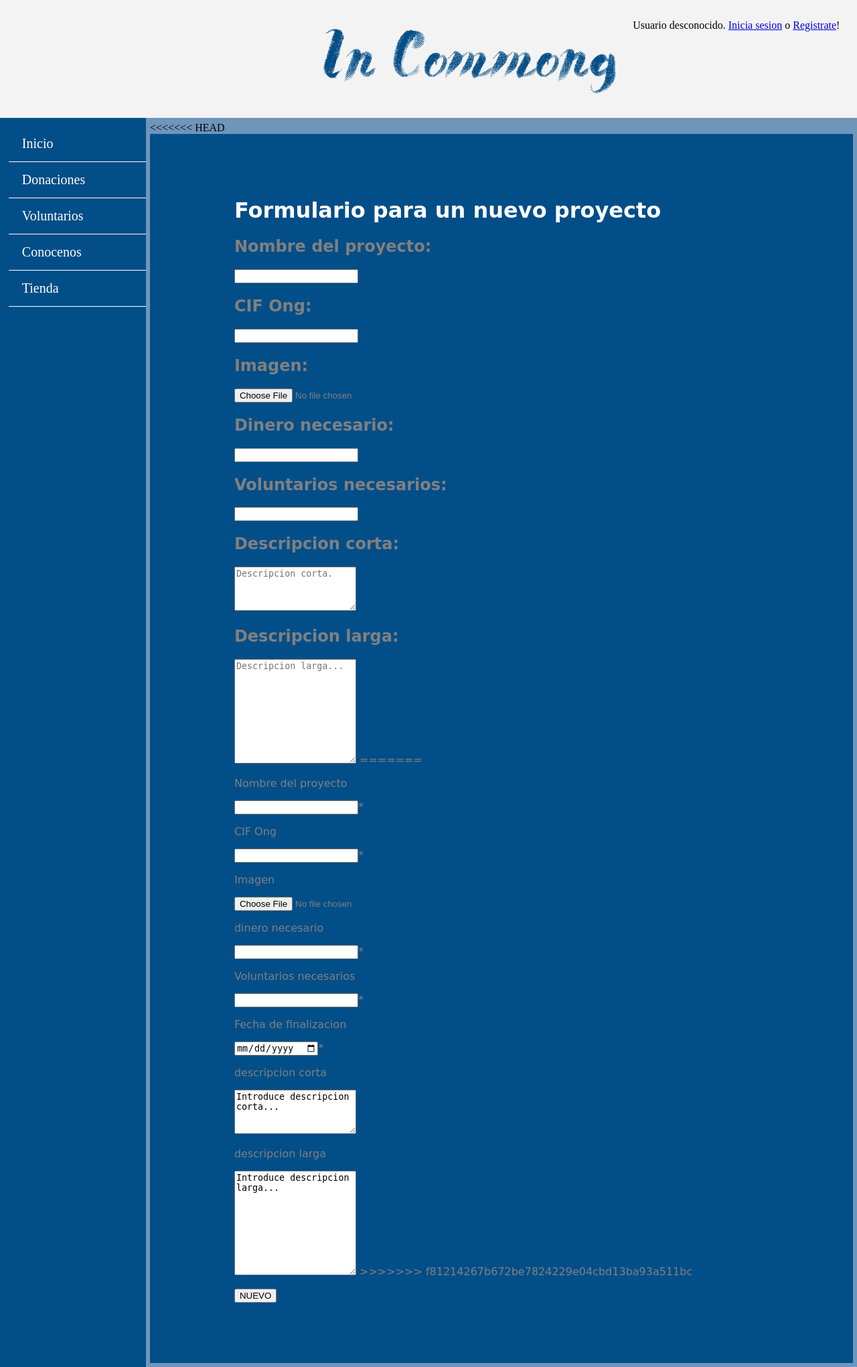
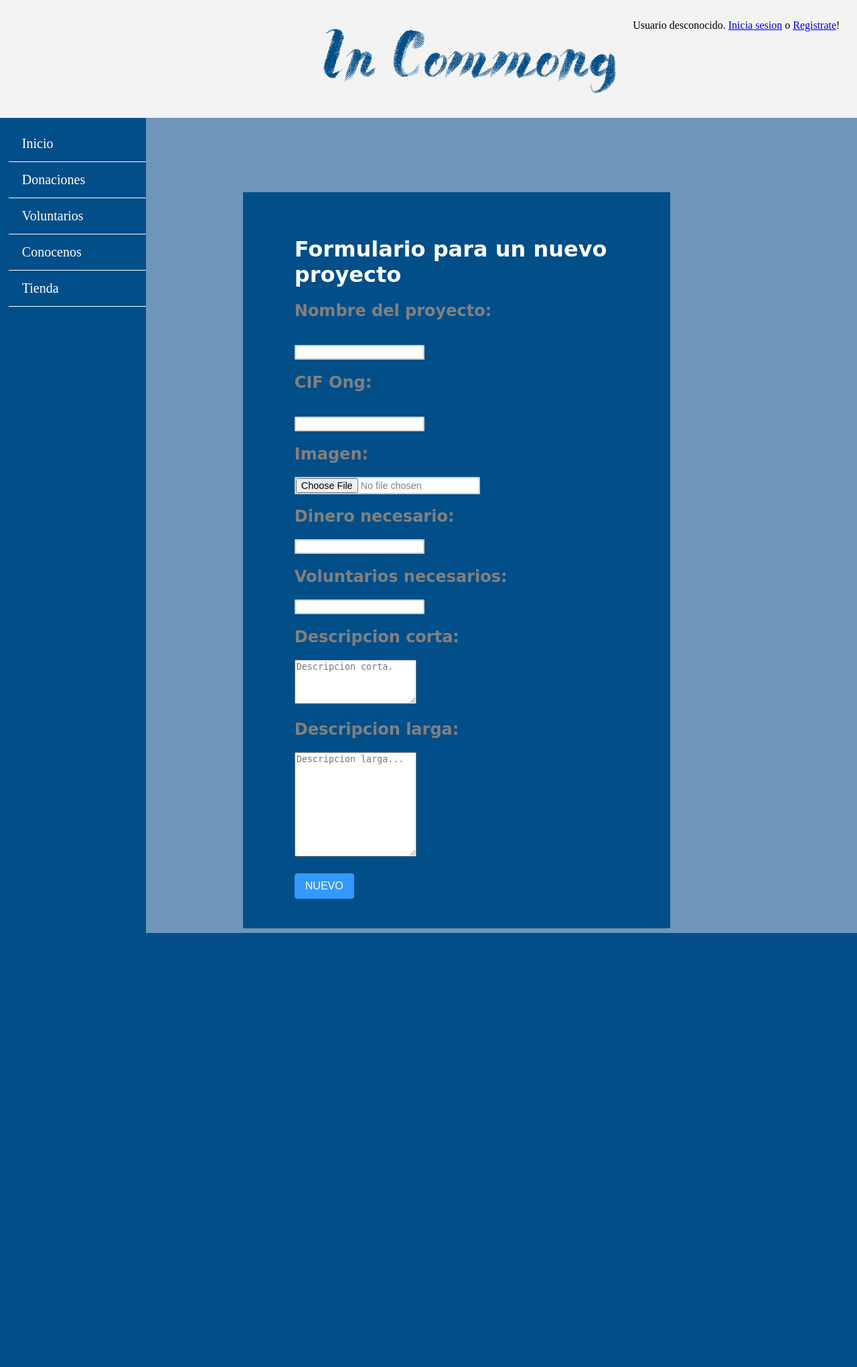
Before and after one commit to AWDevelopers/AW, a PHP site: page /nuevoProyecto.php in a window 1280 px wide. Shown: the whole page at 67% size. After the commit the page ends 1393 px from the top, so only its background shows below. Run offline with PHP 8.4, Linux system fonts and the light colour scheme.

Commit message:
cambios en los titulos de los formularios

```diff
--- a/proyecto/estatica/css/colorsandtext.css
+++ b/proyecto/estatica/css/colorsandtext.css
@@ -95,6 +95,9 @@ button:active /* Al presionarse el botón */ {
 
 }
 
+#formulariosTitulo h1{
+	color: #FFF;
+}
 
 
 #conocenosInicio h1{
--- a/proyecto/estatica/nuevoProyecto.php
+++ b/proyecto/estatica/nuevoProyecto.php
@@ -38,48 +38,30 @@
 		<!--CONTENIDO-->
 
 			<div class="contenido">
-<<<<<<< HEAD
+				<div class="formulario">
 					<form id="formNuevoProyecto" gaction="includes/formNuevoProyecto.php" method="POST">
 						<div class="contenido2">
-						<p><h1><font color = "white">Formulario para un nuevo proyecto</font></h1></p>
-						<p><h2>Nombre del proyecto: </h2></p>
+
+							<div id="formulariosTitulo">
+							<p><h1> Formulario para un nuevo proyecto</h1></p></div>
+							<p><h2> Nombre del proyecto: </h2></p>
 							<input type="text" name="nombre" required></input>
-						<p><h2>CIF Ong: </h2></p>
+							<p><h2> CIF Ong: </h2></p>
 							<input id="cif" type="text" name="cif" required></input><div id="Info"></div>
-						<p><h2>Imagen: </h2></p>
+							<p><h2> Imagen: </h2></p>
 							<input id="file_url" type="file" name="foto">
-						<p><h2>Dinero necesario: </h2></p>
+							<p><h2> Dinero necesario: </h2></p>
 							<input type="number" name="dinero"></input>
-						<p><h2>Voluntarios necesarios: </h2></p>
+							<p><h2> Voluntarios necesarios: </h2></p>
 							<input type="number" name="voluntarios"></input>
-						<p><h2>Descripcion corta: </h2></p>
+							<p><h2> Descripcion corta: </h2></p>
 							<textarea name="descripcionCorta" rows="4" placeholder= "Descripcion corta."></textarea>
-						<p><h2>Descripcion larga: </h2></p>
+							<p><h2> Descripcion larga: </h2></p>
 							<textarea name="descripcionLarga" rows="10" placeholder= "Descripcion larga..."></textarea>
-=======
-					<form id="formNuevoProyecto" action="includes/formNuevoProyecto.php" method="POST">
-						<p>Nombre del proyecto</p>
-						<input type="text" name="nombre" required>*</input>
-						<p>CIF Ong</p>
-						<input id="cif" type="text" name="cif" required>*</input><div id="Info"></div>
-						<p>Imagen</p>
-						<input id="file_url" type="file" name="foto">
-						<p>dinero necesario</p>
-						<input type="number" name="dinero" required>*</input>
-						<p>Voluntarios necesarios</p>
-						<input type="number" name="voluntarios" required>*</input>
-						<p>Fecha de finalizacion</p>
-						<input type="date" name="fechaFin" required>*</input>
-						<p>descripcion corta</p>
-						<textarea name="descripcionCorta" rows="4">Introduce descripcion corta...</textarea>
-						<p>descripcion larga</p>
-						<textarea name="descripcionLarga" rows="10">Introduce descripcion larga...</textarea>
->>>>>>> f81214267b672be7824229e04cbd13ba93a511bc
-
 							<p><input type="submit" name="button" value="NUEVO"></p>
 						</div>
 					</form>
-
+				</div>
 		</div>
 	</body>
 </html>
--- a/proyecto/estatica/registrate.php
+++ b/proyecto/estatica/registrate.php
@@ -21,8 +21,7 @@
 
 					<div class="contenido2">
 
-
-						<p><h1 > <font color= white> Formulario de registro</font></h1></p>
+						<div id="formulariosTitulo"><p><h1>  Formulario de registro</h1></p></div>
 
 						<p> <h2>Usuario: </h2></p>
 						<input type="text" size="20" name="usuario" placeholder= "CarlitaRH"></input> </p>
--- a/proyecto/estatica/vistaAniadirNoticia.php
+++ b/proyecto/estatica/vistaAniadirNoticia.php
@@ -13,13 +13,13 @@
 		</div>
 		<!--CONTENIDO-->
 
-			<div id="contenido">
+			<div class="contenido">
 				<div class="formulario">
 					<form action="includes/formProcesaAniadirNoticia.php" method="POST">
 						<div class="contenido2">
 
 
-							<p><h1><font color = "white"> Formulario para añadir una nueva noticia </font></h1></p>
+							<div id="formulariosTitulo"><p><h1> Formulario para una nueva noticia </font></h1></p></div>
 
 								<p><h2>Titulo de la noticia:</h2> </p>
 								<input type="text" name="titulo" required></input>
@@ -40,6 +40,7 @@
 								<input type="text" name="imagen"></input>
 								<p><input type="submit" name="button" value="Nueva Noticia"></p>
 							</div>
+						<div>
 					</form>
 				</div>
 
```
Lines whose indentation alone changed are shown as unchanged.
